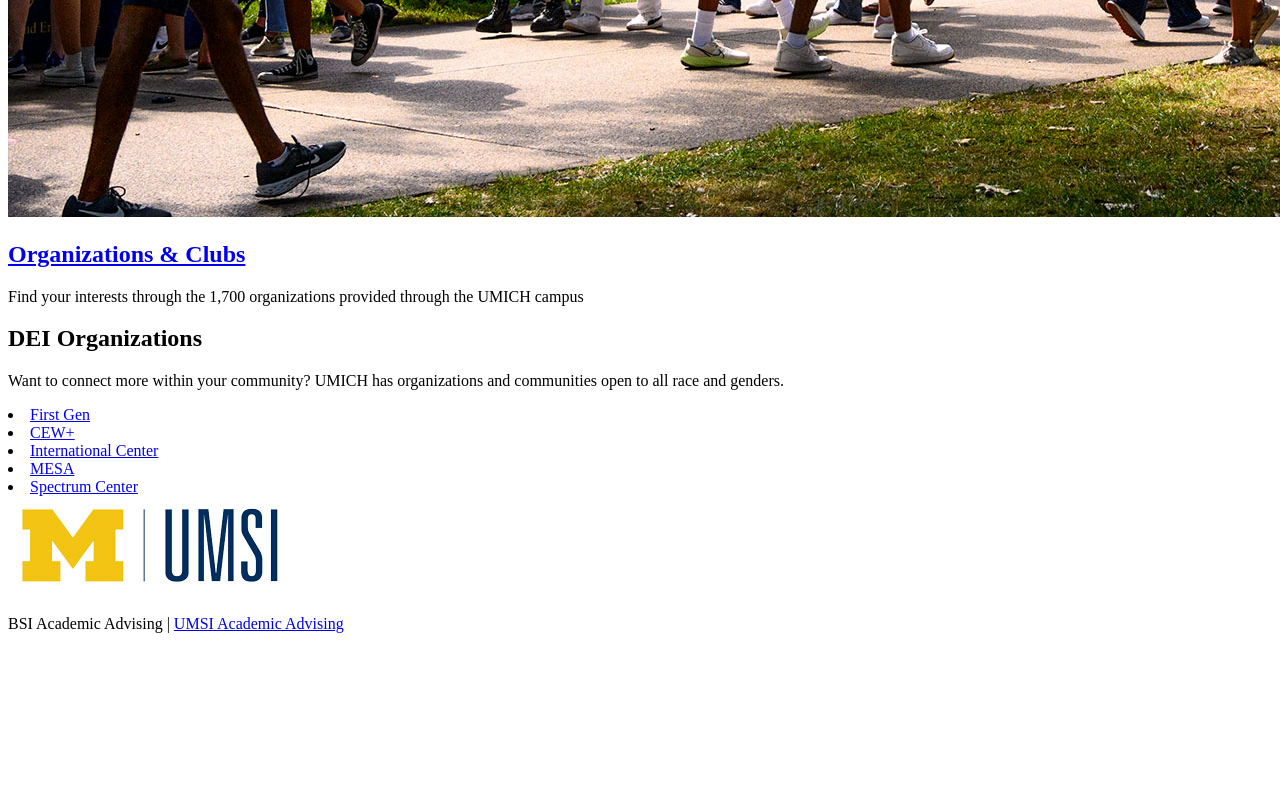
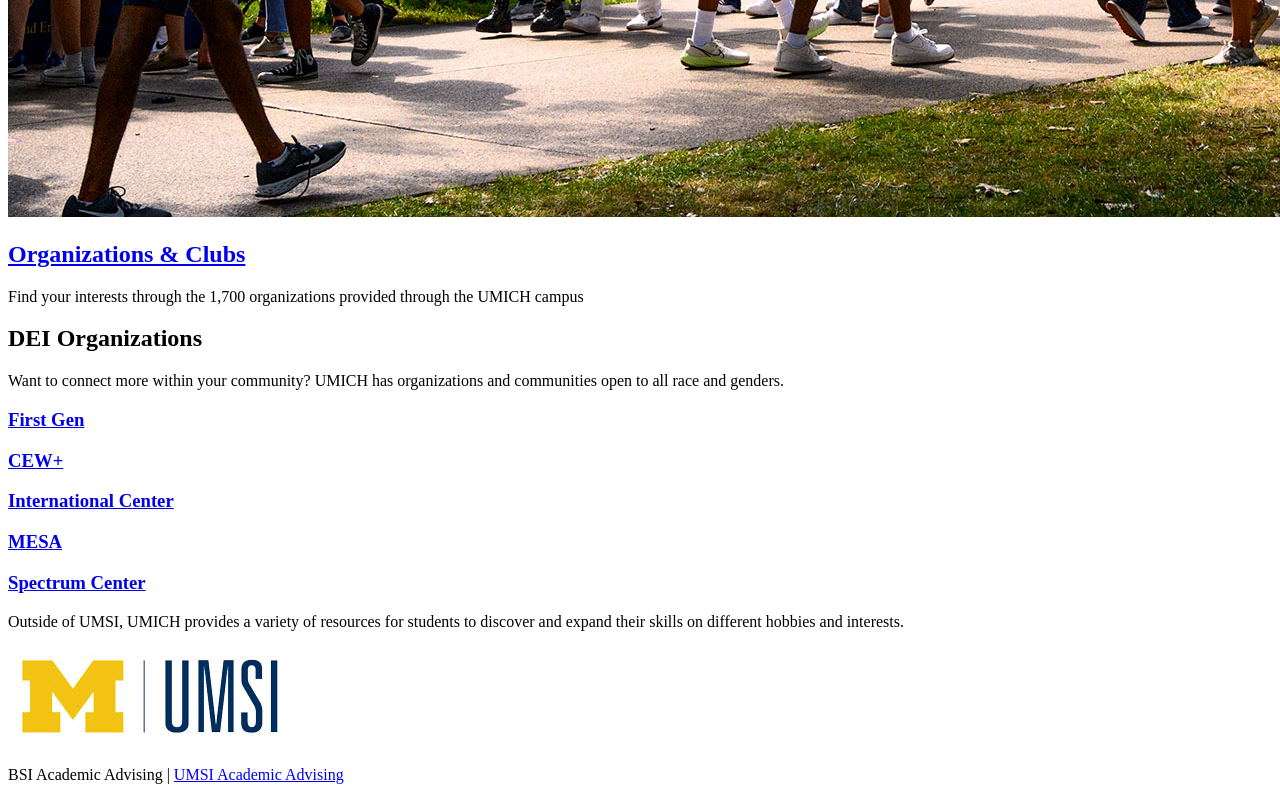
Before and after one commit to yxssposts/client_project_w25, a plain HTML site: page community.html in a window 1280 px wide. Shown: the part 1002-1802 px from the top of the page. Before the commit the page ends 1651 px from the top, so only its background shows below. Drawn offline with Linux system fonts and the light colour scheme.

Commit message:
update changes

```diff
--- a/community.html
+++ b/community.html
@@ -23,9 +23,7 @@
         <section id="life-outside-classroom">
             <h2>Life Outside the Classroom</h2>
             <p>Undergraduate school is more than just academics. It's important to cultivate a balanced life. Here are some resources to help you enjoy life outside the classroom:</p>
-            <article>
 
-            </article>
             <ul>
                 <li><strong>Student Organizations:</strong> Join one of the many student organizations to connect with peers who share your interests and passions.</li>
                 <li><strong>Arts and Culture:</strong> Explore UM's vibrant arts scene with events, exhibitions, and performances happening year-round.</li>
@@ -37,20 +35,19 @@
         <img src="images/UMSI_Festifall_09012022_09.JPG" alt="Festifall Photo">
         <section>
             <h2><a href = "https://campusinvolvement.umich.edu/article/join-student-organization">Organizations & Clubs</a></h2>
-            <article>
-                <p>Find your interests through the 1,700 organizations provided through the UMICH campus </p>
-            </article>
+            <p>Find your interests through the 1,700 organizations provided through the UMICH campus </p>
         </section>
         <section>
             <h2>DEI Organizations</h2>
             <p>Want to connect more within your community? UMICH has organizations and communities open to all race and genders.</p>
             <article>
-                <li><a href = "https://firstgen.umich.edu/">First Gen</a></li>
-                <li><a href = "https://www.cew.umich.edu/">CEW+</a></li>
-                <li><a href = "https://internationalcenter.umich.edu/">International Center</a></li>
-                <li><a href = "https://mesa.umich.edu/">MESA</a></li>
-                <li><a href = "https://spectrumcenter.umich.edu/">Spectrum Center</a></li>
+                <h3><a href = "https://firstgen.umich.edu/">First Gen</a></h3>
+                <h3><a href = "https://www.cew.umich.edu/">CEW+</a></h3>
+                <h3><a href = "https://internationalcenter.umich.edu/">International Center</a></h3>
+                <h3><a href = "https://mesa.umich.edu/">MESA</a></h3>
+                <h3><a href = "https://spectrumcenter.umich.edu/">Spectrum Center</a></h3>
             </article>
+            <p>Outside of UMSI, UMICH provides a variety of resources for students to discover and expand their skills on different hobbies and interests. </p>
         </section>
     </main>
     <footer>
```
Also changed, not shown: ac_resources.html (+1 -4 lines), index.html (+8 -6 lines).
